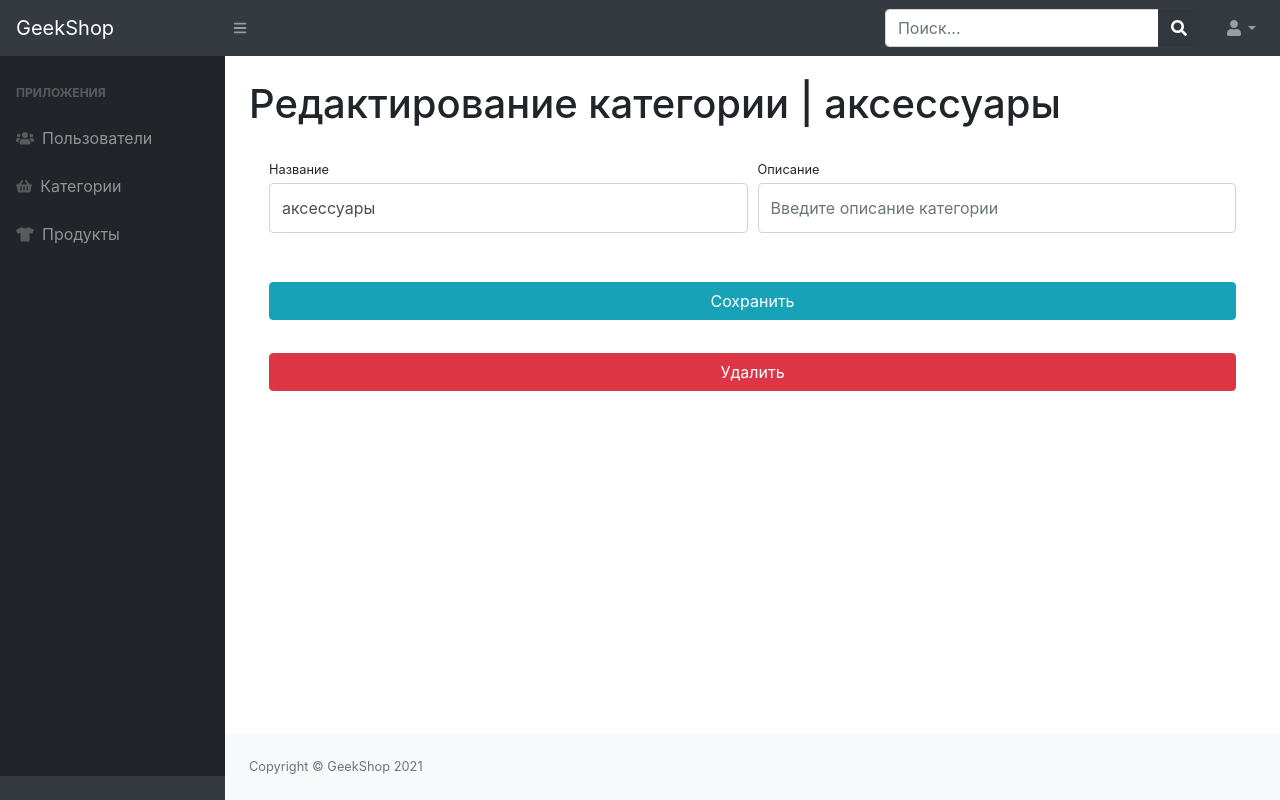
After one commit to Martinovdima/geekshop, a Django app: page /admin-staff/products-category/update/4/ in a window 1280 px wide. The commit adds this page. Run offline with Django 3.2, Linux system fonts and the light colour scheme; the visitor is signed in with stand-in values (Sample User, id 1); data comes from the database, SQL or seed files in the repository; some libraries are stand-ins or nearby versions.

Commit message:
added update and delete for ProductCategory admin

```diff
--- a/admins/templates/admins/admin-products-category-read.html
+++ b/admins/templates/admins/admin-products-category-read.html
@@ -27,7 +27,11 @@
                             <tbody>
                             {% for category in products_category %}
                                 <tr>
-                                    <td>{{ category.name }}</td>
+                                     <td>
+                                        <a href="{% url 'admins:admin_products_category_update' category.id %}" style="color: dodgerblue">
+                                            {{ category.name }}
+                                        </a>
+                                    </td>
                                     <td>{{ category.description }}</td>
                                 </tr>
                             {% endfor %}
--- /dev/null
+++ b/admins/templates/admins/admin-products-category-update-delete.html
@@ -0,0 +1,42 @@
+{% extends 'admins/base.html' %}
+
+{% block content %}
+    <main>
+        <div class="container-fluid">
+            <h1 class="mt-4">Редактирование категории | {{ selected_products_category.name }} </h1>
+            <div class="card-body">
+                <form action="{% url 'admins:admin_products_category_update' selected_products_category.id %}" method="post"
+                      enctype="multipart/form-data">
+                    {% csrf_token %}
+                    <div class="form-row">
+                        <div class="col-lg-6">
+                            <div class="form-group">
+                                <label class="small mb-1" for="{{ form.name.id_for_label }}">Название</label>
+                                {{ form.name }}
+                            </div>
+                        </div>
+                        <div class="col-lg-6">
+                            <div class="form-group">
+                                <label class="small mb-1" for="{{ form.description.id_for_label }}">Описание</label>
+                                {{ form.description }}
+                            </div>
+                        </div>
+                    </div>
+                   <div class="form-row">
+                        <div class="col-lg-12" style="margin-top: 33px;">
+                            <input class="btn btn-info btn-block" type="submit" value="Сохранить">
+                        </div>
+                    </div>
+                </form>
+                <div class="row">
+                    <div class="col-lg-12" style="margin-top: 33px;">
+                        <a href="{% url 'admins:admin_products_category_delete' selected_products_category.id %}"
+                           class="btn btn-danger btn-block">
+                            Удалить
+                        </a>
+                    </div>
+                </div>
+            </div>
+        </div>
+    </main>
+{% endblock %}
--- a/admins/urls.py
+++ b/admins/urls.py
@@ -1,7 +1,8 @@
 from django.urls import path
 
 from admins.views import admin_users, admin_users_create, admin_users_update, admin_users_delete, index, \
-    admin_users_return, admin_products, admin_products_category, admin_products_category_create
+    admin_users_return, admin_products, admin_products_category, admin_products_category_create, admin_products_category_update, \
+    admin_products_category_delete
 
 app_name = 'admins'
 
@@ -15,5 +16,7 @@ urlpatterns = [
     path('products/', admin_products, name='admin_products'),
     path('products-category/', admin_products_category, name='admin_products_category'),
     path('products-category/create/', admin_products_category_create, name='admin_products_category_create'),
+    path('products-category/delete/<int:id>/', admin_products_category_delete, name='admin_products_category_delete'),
+    path('products-category/update/<int:id>/', admin_products_category_update, name='admin_products_category_update'),
 
 ]
--- a/admins/views.py
+++ b/admins/views.py
@@ -83,3 +83,29 @@ def admin_products_category_create(request):
         form = ProductCategoryForm()
     content = {'title': 'Geekshop - Админ | Создание категории', 'form': form}
     return render(request, 'admins/admin-products-category-create.html', content)
+
+
+@user_passes_test(lambda u: u.is_superuser)
+def admin_products_category_update(request, id):
+    selected_products_category = ProductCategory.objects.get(id=id)
+    if request.method == 'POST':
+        form = ProductCategoryForm(data=request.POST, instance=selected_products_category)
+        if form.is_valid():
+            form.save()
+            return HttpResponseRedirect(reverse('admins:admin_products_category'))
+    else:
+        form = ProductCategoryForm(instance=selected_products_category)
+
+    content = {
+        'title': 'Geekshop - Админ | Обновление категории',
+        'form': form,
+        'selected_products_category': selected_products_category,
+    }
+    return render(request, 'admins/admin-products-category-update-delete.html', content)
+
+
+@user_passes_test(lambda u: u.is_superuser)
+def admin_products_category_delete(request, id):
+    product_category =ProductCategory.objects.get(id=id)
+    product_category.delete()
+    return HttpResponseRedirect(reverse('admins:admin_products_category'))
```
